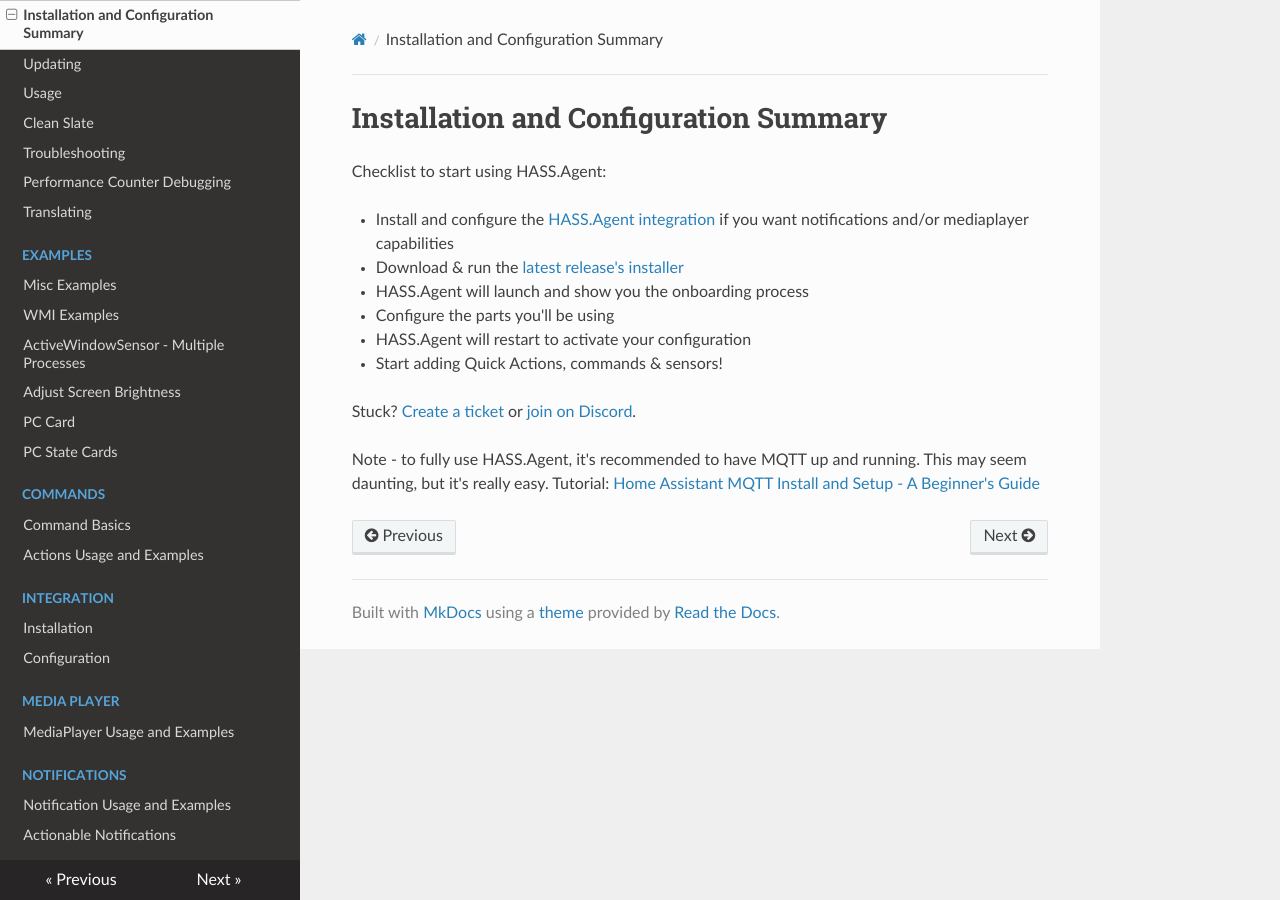
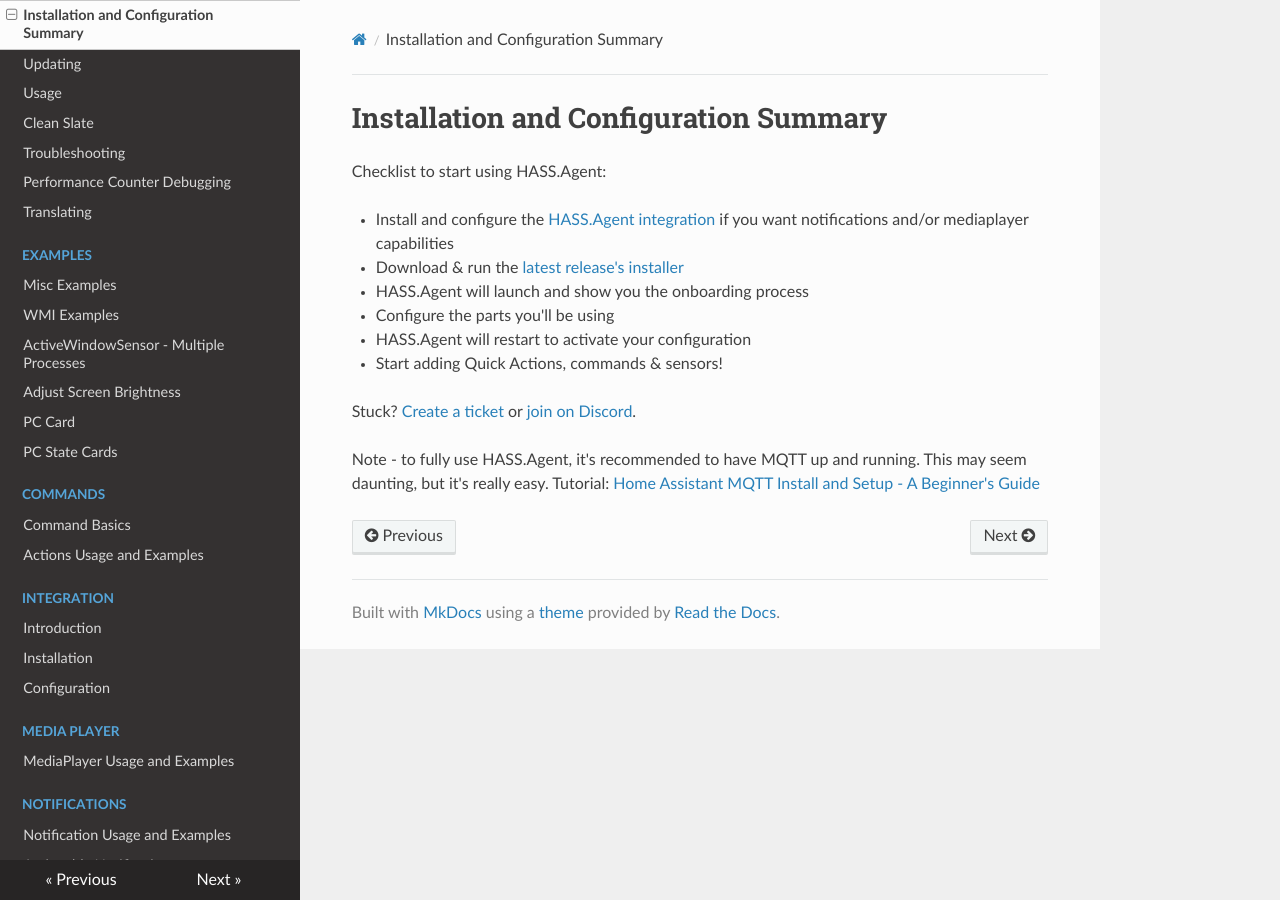
Before and after one commit to LAB02-Admin/HASS.Agent-Docs, an MkDocs documentation site: the page built from docs/installation-and-configuration-summary.md, in a window 1280 px wide. Built offline with MkDocs 1.6.1, drawn with Linux system fonts in a browser that asks for light colours; nearby versions of some CDN libraries.

Commit message:
Update mkdocs.yml

```diff
--- a/mkdocs.yml
+++ b/mkdocs.yml
@@ -28,6 +28,7 @@
       - 'commands/command-basics.md'
       - 'commands/actions-usage-and-examples.md'
     - 'Integration':
+      - 'integration/introduction.md'
       - 'integration/installation.md'
       - 'integration/configuration.md'
     - 'Media Player':
```
